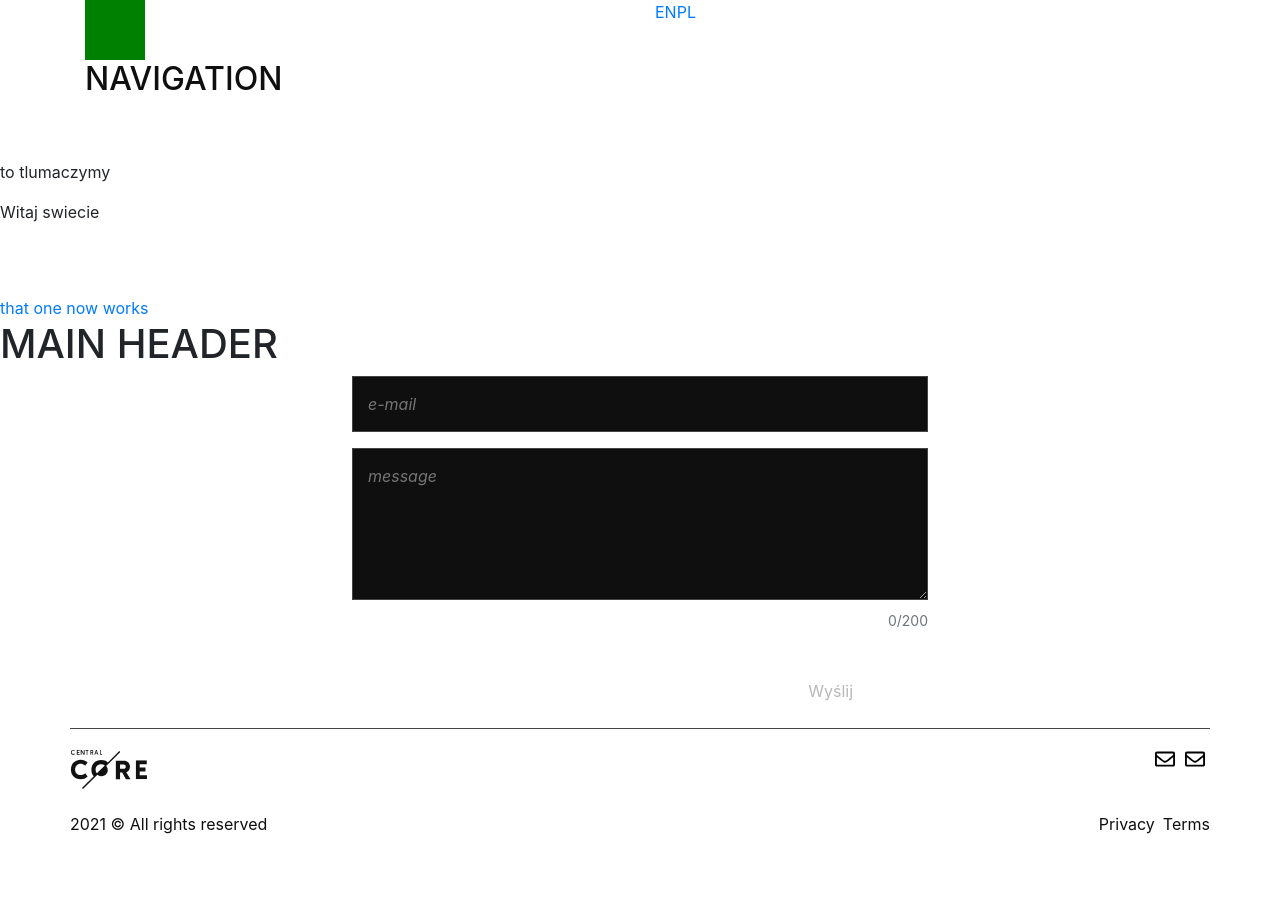
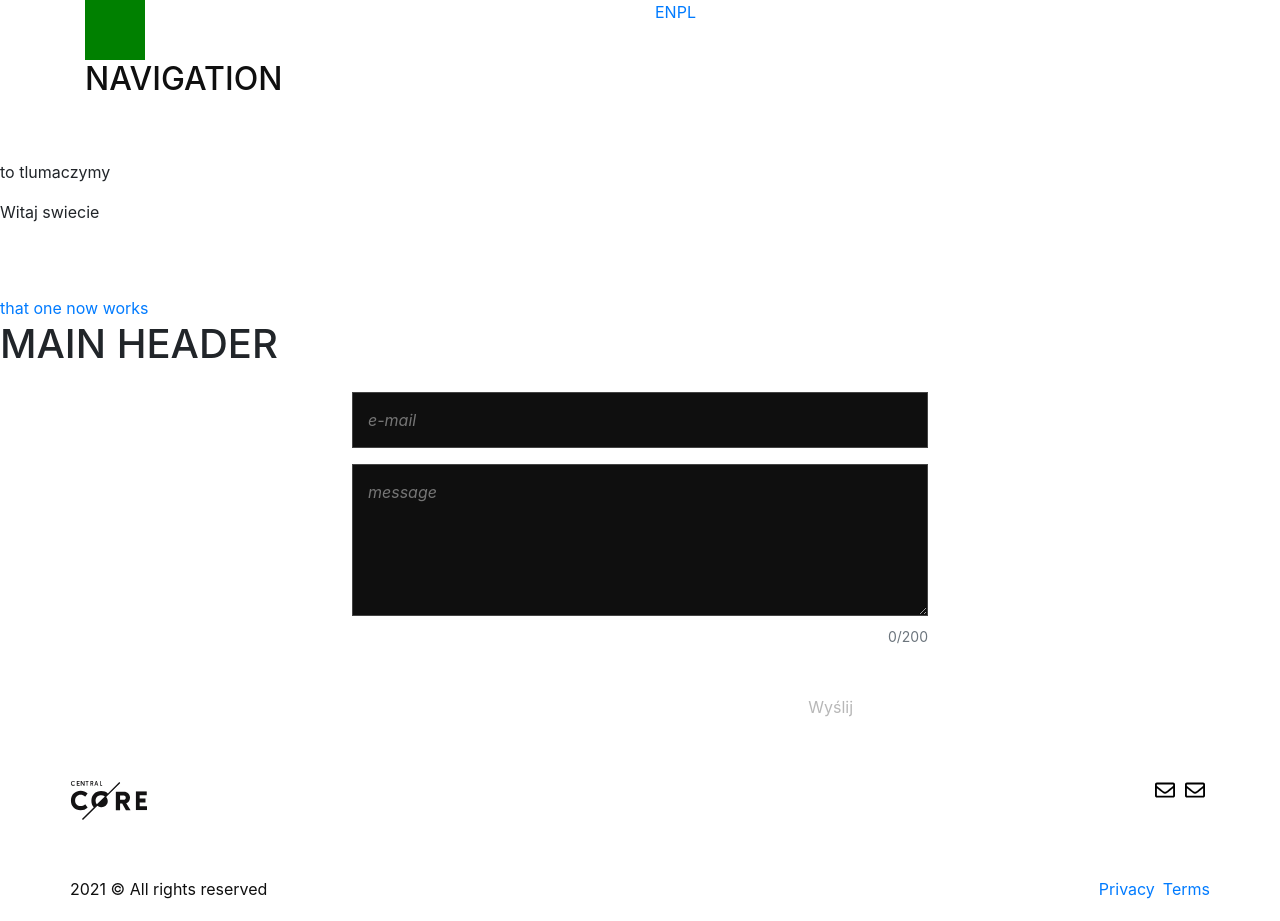
Before and after one commit to Central-core-code/central-core, a Next.js app: page / in a window 1280 px wide. Before the commit the page ends 856 px from the top, so only its background shows below. Built offline with nearby package versions, Linux system fonts and the light colour scheme.

Commit message:
review changes

```diff
--- a/components/ContactForm/ContactForm.js
+++ b/components/ContactForm/ContactForm.js
@@ -87,8 +87,9 @@ export function ContactForm() {
 
   return (
     <form
-      className={styles.contact_form}
-      name="contact"
+      className={`${styles.contact_form} py-3`}
+      name="contactForm"
+      id="contactForm"
       onSubmit={handleSubmit}
       noValidate
     >
--- a/components/Footer/Footer.js
+++ b/components/Footer/Footer.js
@@ -2,17 +2,22 @@ import React from "react";
 import Image from "next/image";
 import { FooterPrivacy } from "./FooterPrivacy";
 import styles from "@styles/footer.module.scss";
+import Link from "next/link";
 
 function Footer() {
   return (
     <footer className={`container ${styles.footer}`} id="footer" name="footer">
-      <div className="row justify-content-between mb-3">
+      <div className={`row justify-content-between ${styles.footer__block}`}>
         <div className="col-auto">
           <Image src="/logo_black.svg" width={78} height={41} />
         </div>
         <div className="col-auto">
-          <Image src="/icons/envelope-light.svg" width={30} height={20} />
-          <Image src="/icons/envelope-light.svg" width={30} height={20} />
+          <Link href="#contactForm">
+            <Image src="/icons/envelope-light.svg" width={30} height={20} />
+          </Link>
+          <Link href="#contactForm">
+            <Image src="/icons/envelope-light.svg" width={30} height={20} />
+          </Link>
         </div>
       </div>
       <FooterPrivacy />
--- a/components/Footer/FooterPrivacy.js
+++ b/components/Footer/FooterPrivacy.js
@@ -1,12 +1,15 @@
 import React from "react";
+import Link from "next/link";
 
 export function FooterPrivacy() {
   return (
     <div className="row justify-content-between">
       <div className="col-auto">2021 © All rights reserved</div>
       <div className="col-auto">
-        <span className="mr-2">Privacy</span>
-        <span>Terms</span>
+        <Link href="">
+          <a className="mr-2">Privacy</a>
+        </Link>
+        <Link href="">Terms</Link>
       </div>
     </div>
   );
--- a/styles/footer.module.scss
+++ b/styles/footer.module.scss
@@ -1,6 +1,13 @@
 .footer {
-  border-top: 1px solid $border-grey;
   padding: 20px 0;
+
+  &::before {
+    border-top: 1px solid $border-grey;
+  }
+
+  &__block {
+    margin-bottom: 50px;
+  }
 
   h1,
   h2,
```
